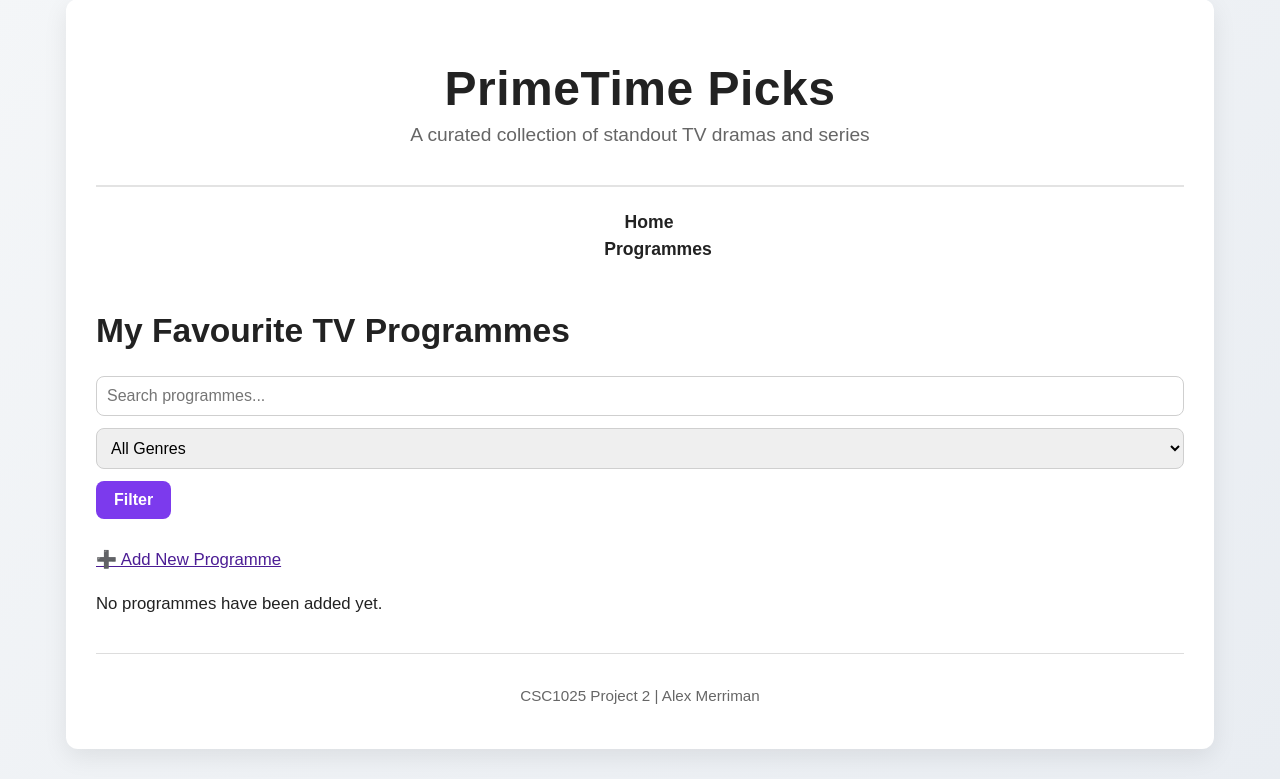
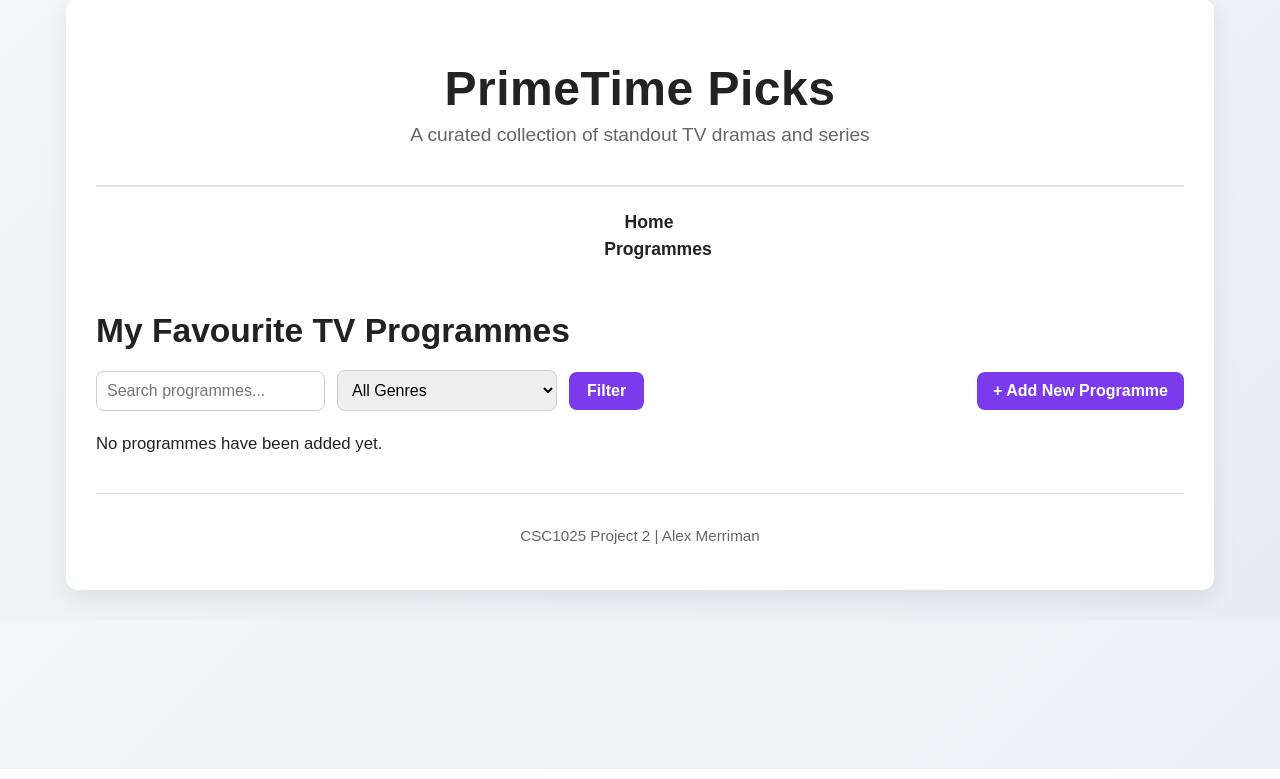
Before and after one commit to alexmerriman/primetime-picks, a Django app: page /programmes/ in a window 1280 px wide. Shown: the part 31-810 px from the top of the page. Run offline with Django 5.2, Linux system fonts and the light colour scheme; data that the repository does not hold is empty.

Commit message:
Improved programme list page layout and toolbar styling

```diff
--- a/pages/templates/pages/programme_list.html
+++ b/pages/templates/pages/programme_list.html
@@ -7,7 +7,8 @@ TV Programmes
 {% block main_content %}
 <h1>My Favourite TV Programmes</h1>
 
-<form method="get">
+<div class="list-toolbar">
+    <form method="get" class="filter-form">
         <input type="text" name="q" placeholder="Search programmes..." value="{{ query|default:'' }}">
 
         <select name="genre">
@@ -22,10 +23,8 @@ TV Programmes
         <button type="submit">Filter</button>
     </form>
 
-<!-- ADD NEW BUTTON -->
-<p>
-    <a href="{% url 'programme_create' %}">➕ Add New Programme</a>
-</p>
+    <a href="{% url 'programme_create' %}" class="add-button">+ Add New Programme</a>
+</div>
 
 {% if programmes %}
 <table>
@@ -35,7 +34,7 @@ TV Programmes
         <th>Genre</th>
         <th>Release Year</th>
         <th>Description</th>
-        <th>Actions</th> <!-- NEW COLUMN -->
+        <th>Actions</th>
     </tr>
 
     {% for programme in programmes %}
@@ -56,7 +55,6 @@ TV Programmes
         <td>{{ programme.release_year }}</td>
         <td>{{ programme.description }}</td>
 
-        <!-- ACTION BUTTONS -->
         <td>
             <a href="{% url 'programme_update' programme.id %}">Edit</a> |
             <a href="{% url 'programme_delete' programme.id %}">Delete</a>
@@ -68,5 +66,4 @@ TV Programmes
 {% else %}
 <p>No programmes have been added yet.</p>
 {% endif %}
-
 {% endblock %}
--- a/static/main.css
+++ b/static/main.css
@@ -293,3 +293,48 @@ a:hover {
         font-size: 2.4rem;
     }
 }
+
+.list-toolbar {
+    display: flex;
+    justify-content: space-between;
+    align-items: center;
+    gap: 20px;
+    flex-wrap: wrap;
+    margin-bottom: 20px;
+}
+
+.filter-form {
+    display: flex;
+    gap: 12px;
+    align-items: center;
+    flex-wrap: wrap;
+    margin: 0;
+}
+
+.filter-form input,
+.filter-form select {
+    width: auto;
+    min-width: 220px;
+    margin: 0;
+}
+
+.filter-form button {
+    width: auto;
+    margin: 0;
+}
+
+.add-button {
+    display: inline-block;
+    background-color: #7c3aed;
+    color: white;
+    text-decoration: none;
+    font-weight: bold;
+    padding: 10px 16px;
+    border-radius: 8px;
+    transition: background-color 0.2s ease;
+}
+
+.add-button:hover {
+    background-color: #5b21b6;
+    color: white;
+}
```
Lines whose indentation alone changed are shown as unchanged.
